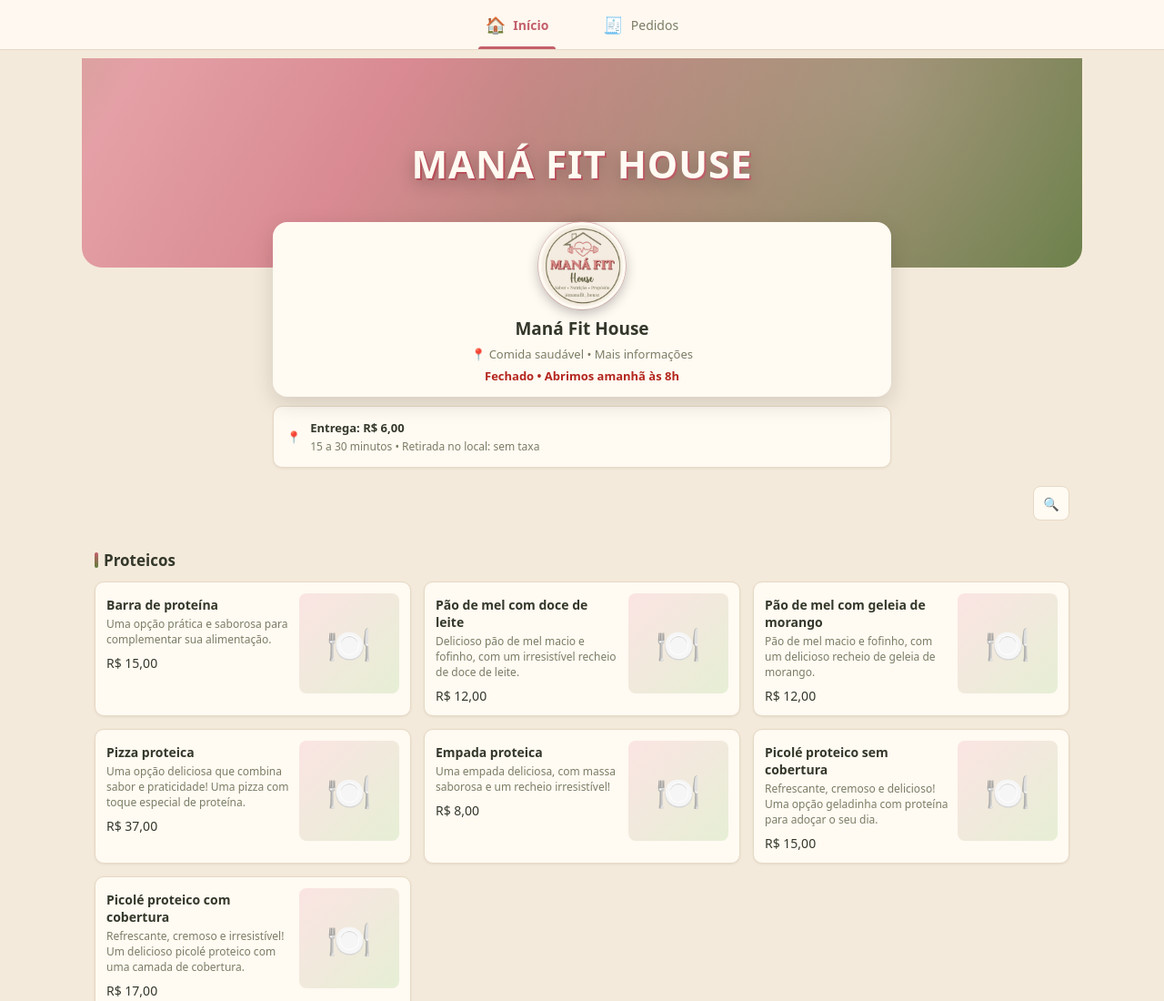
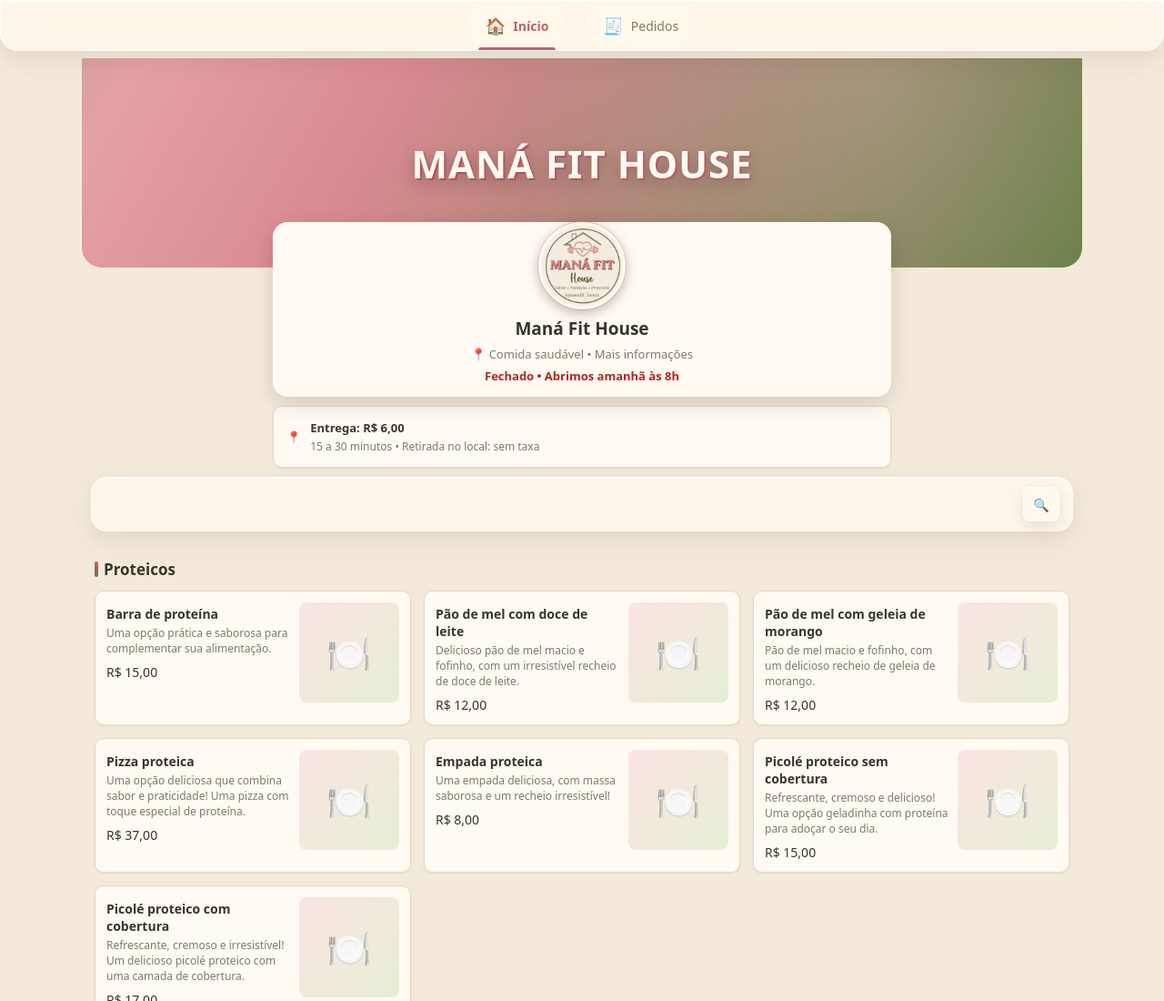
Before and after one commit to JhonnDevzinho/cardapio-mana-fit, a website: page lojista/index.html in a window 1280 px wide. Shown: the top 1100 px of the page at 91% size. Drawn offline with Linux system fonts and the light colour scheme; no server answers.

Commit message:
Add frosted glass style to bars and buttons

```diff
--- a/shared/style.css
+++ b/shared/style.css
@@ -137,3 +137,35 @@ img.mini{width:36px;height:36px;margin:0;border:2px solid var(--cd);display:none
 .dm{background:#fff3cd;color:#7a5b00;padding:8px 10px;border-radius:8px;font-size:12px;font-weight:600}
 .closed{color:#b3261e!important;font-weight:600}
 .oc.cn{opacity:.75}
+
+/* ===== Prévia: vidro fosco aplicado apenas às barras e aos botões ===== */
+.bar,nav,.ft{
+  background:rgba(255,250,242,.74);
+  border:1px solid rgba(255,255,255,.8);
+  box-shadow:0 10px 28px rgba(67,52,41,.1),inset 0 1px rgba(255,255,255,.9);
+  -webkit-backdrop-filter:blur(18px) saturate(165%);
+  backdrop-filter:blur(18px) saturate(165%);
+}
+.bar{margin:8px 10px;border-radius:18px}
+nav{left:50%;bottom:calc(env(safe-area-inset-bottom,0px) + 8px);width:calc(100% - 20px);border:1px solid rgba(255,255,255,.82);border-radius:22px;padding:5px 8px;transform:translateX(-50%)}
+.btn,.fab,.sb,.ed,.x,.pm button,.st button,nav button,.ft button{
+  -webkit-backdrop-filter:blur(12px) saturate(160%);
+  backdrop-filter:blur(12px) saturate(160%);
+  border-color:rgba(255,255,255,.62);
+  box-shadow:inset 0 1px rgba(255,255,255,.48),0 6px 16px rgba(85,61,54,.12);
+}
+.btn:not(.o):not(.r){background:linear-gradient(135deg,rgba(187,85,96,.88),rgba(211,118,129,.78));border-color:rgba(255,255,255,.58)}
+.btn.o{background:rgba(255,250,242,.52);border-color:rgba(196,96,107,.34)}
+.btn.r{background:rgba(192,57,43,.86);border-color:rgba(255,255,255,.55)}
+.fab{background:linear-gradient(135deg,rgba(92,122,60,.9),rgba(122,151,89,.82));border:1px solid rgba(255,255,255,.58)}
+.sb,.x,.ed,.pm button{background:rgba(255,250,242,.72)}
+.ed{color:var(--p)}
+.pm button.on{background:linear-gradient(135deg,rgba(187,85,96,.9),rgba(211,118,129,.82));border-color:rgba(255,255,255,.6);color:#fff}
+.st button{border:1px solid rgba(255,255,255,.58);border-radius:9px;background:rgba(255,250,242,.55)}
+nav button{border-radius:16px;border-color:transparent;box-shadow:none;background:transparent}
+.ft{border-top-color:rgba(255,255,255,.76)}
+@media(min-width:768px){
+  nav{left:0;right:0;bottom:auto;width:auto;transform:none;border-radius:0 0 20px 20px;padding:0 20px}
+  .bar{margin:8px 10px}
+}
+@media(prefers-reduced-transparency:reduce){.bar,nav,.ft,.btn,.fab,.sb,.ed,.x,.pm button,.st button{backdrop-filter:none;-webkit-backdrop-filter:none}}
```
